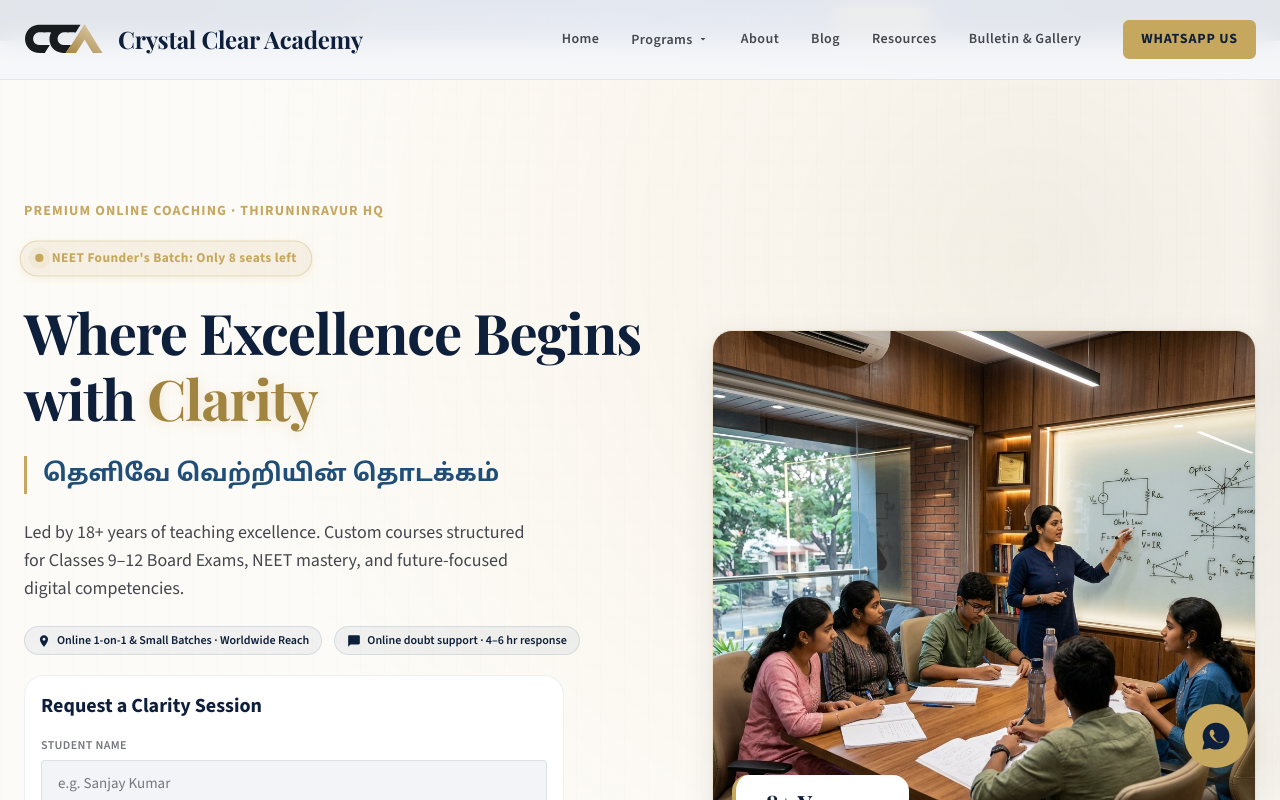
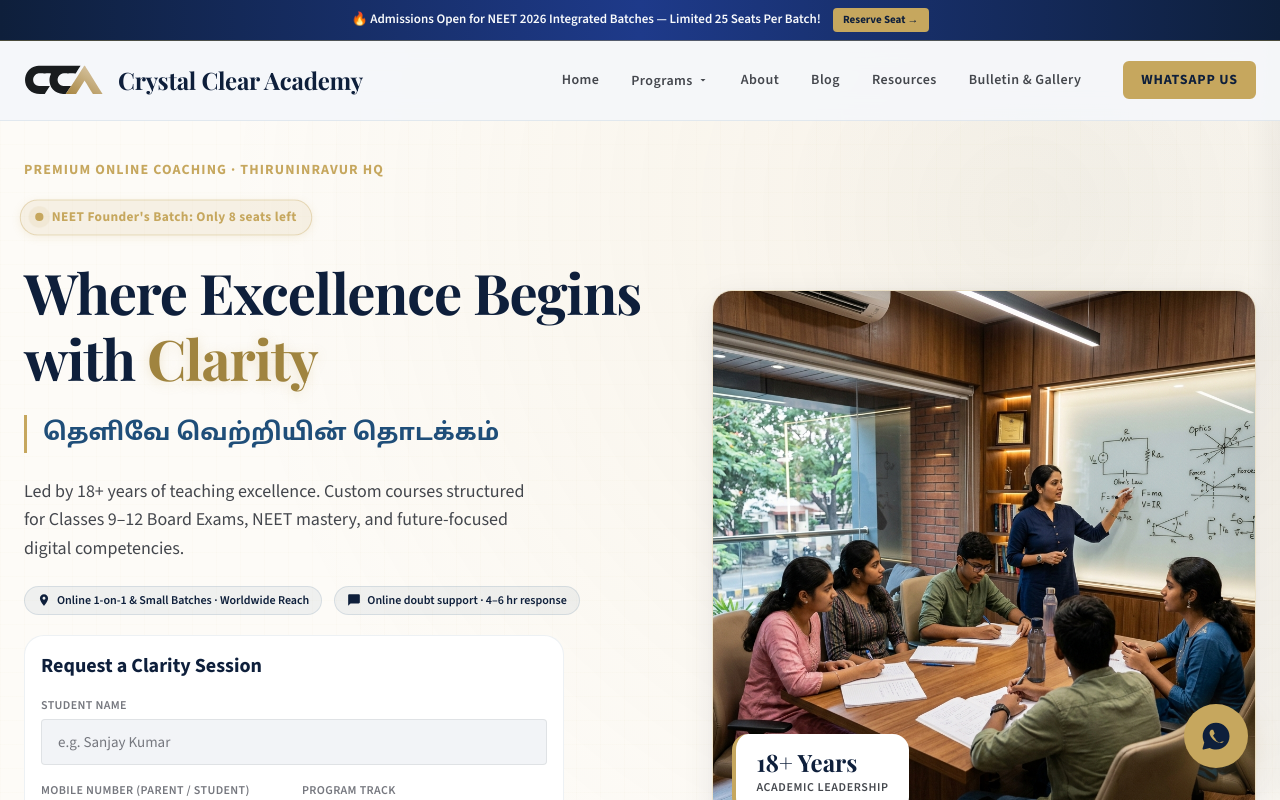
Before and after one commit to studio-blend/cca-web, a Next.js app: page / in a window 1280 px wide. Shown: the top 800 px of the page. Built offline with nearby package versions, Linux system fonts and the light colour scheme.

Commit message:
fix(cca-web): unmask utility bar by wrapping in fixed header container

```diff
--- a/src/app/globals.css
+++ b/src/app/globals.css
@@ -828,12 +828,18 @@
 
 
 /* ---- Component Styles Migrated from Backup ---- */
-        .header-nav {
+        .header-nav-container {
             position: fixed;
             top: 0;
             left: 0;
             width: 100%;
             z-index: 10000;
+            transition: var(--transition-smooth);
+        }
+
+        .header-nav {
+            position: relative;
+            width: 100%;
             background-color: rgba(245, 247, 250, 0.92);
             backdrop-filter: blur(12px);
             -webkit-backdrop-filter: blur(12px);
--- a/src/components/Header/Header.js
+++ b/src/components/Header/Header.js
@@ -41,6 +41,7 @@
 
   return (
     <>
+      <div className="header-nav-container">
         {announcement && announcement.active && (
           <div
             style={{
@@ -55,8 +56,6 @@
               alignItems: "center",
               justifyContent: "center",
               gap: "12px",
-            zIndex: 1001,
-            position: "relative",
             }}
           >
             <span>{announcement.text}</span>
@@ -164,6 +163,7 @@
             </button>
           </div>
         </header>
+      </div>
 
       {/* Mobile Navigation Panel */}
       <nav id="mobile-menu" className={`mobile-nav-panel ${menuOpen ? "open" : ""}`} aria-label="Mobile Navigation">
```
Lines whose indentation alone changed are shown as unchanged.
